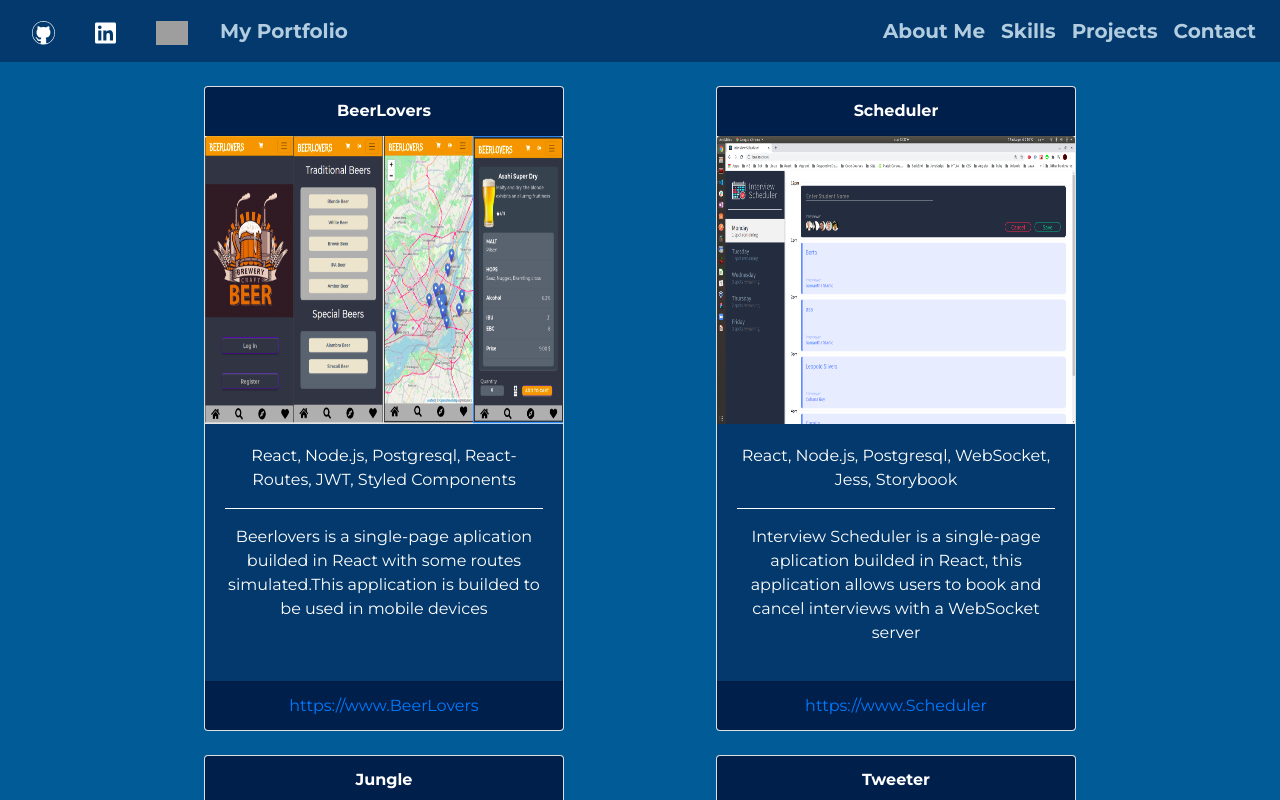
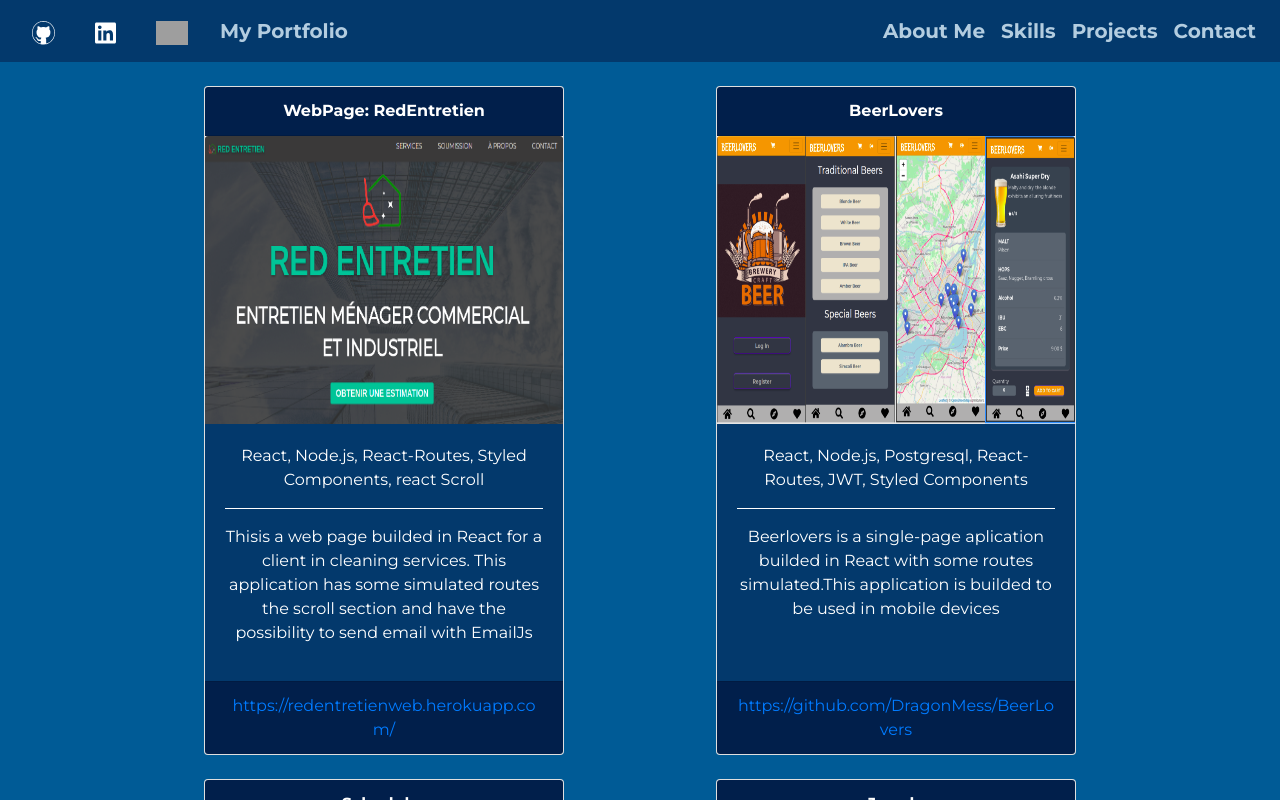
Before and after one commit to DragonMess/Portfolio, a React (Create React App) app: page /projects in a window 1280 px wide. Shown: the top 800 px of the page. Built offline with nearby package versions, Linux system fonts and the light colour scheme; grey boxes are pictures that could not be loaded.

Commit message:
added project website: RedEntretien

```diff
--- a/src/Projects.jsx
+++ b/src/Projects.jsx
@@ -5,6 +5,15 @@ import MyCard from "./components/MyCard";
 import "./Projects.css"
 const dataProjects = {
   projects: [
+        {
+      srcImgProject: "./images/Projects/RedEntretien.png",
+      title: "WebPage: RedEntretien",
+      projectStack:
+        "React, Node.js, React-Routes, Styled Components, react Scroll",
+      projectDescription:
+        "Thisis a web page builded in React for a client in cleaning services.  This application has some simulated  routes the scroll section and  have the possibility to send email with EmailJs",
+      projectLink: "https://redentretienweb.herokuapp.com/",
+    },
     {
       srcImgProject: "./images/Projects/BeerLovers.png",
       title: "BeerLovers",
--- a/src/components/MyCard.jsx
+++ b/src/components/MyCard.jsx
@@ -51,7 +51,7 @@ function MyCard(props) {
             fontFamily: "Montserrat",
           }}
         >
-          <a href={projectLink}>https://www.{title}</a>
+          <a href={projectLink}>{projectLink}</a>
         </Card.Footer>
       </Card>
     </>
```
